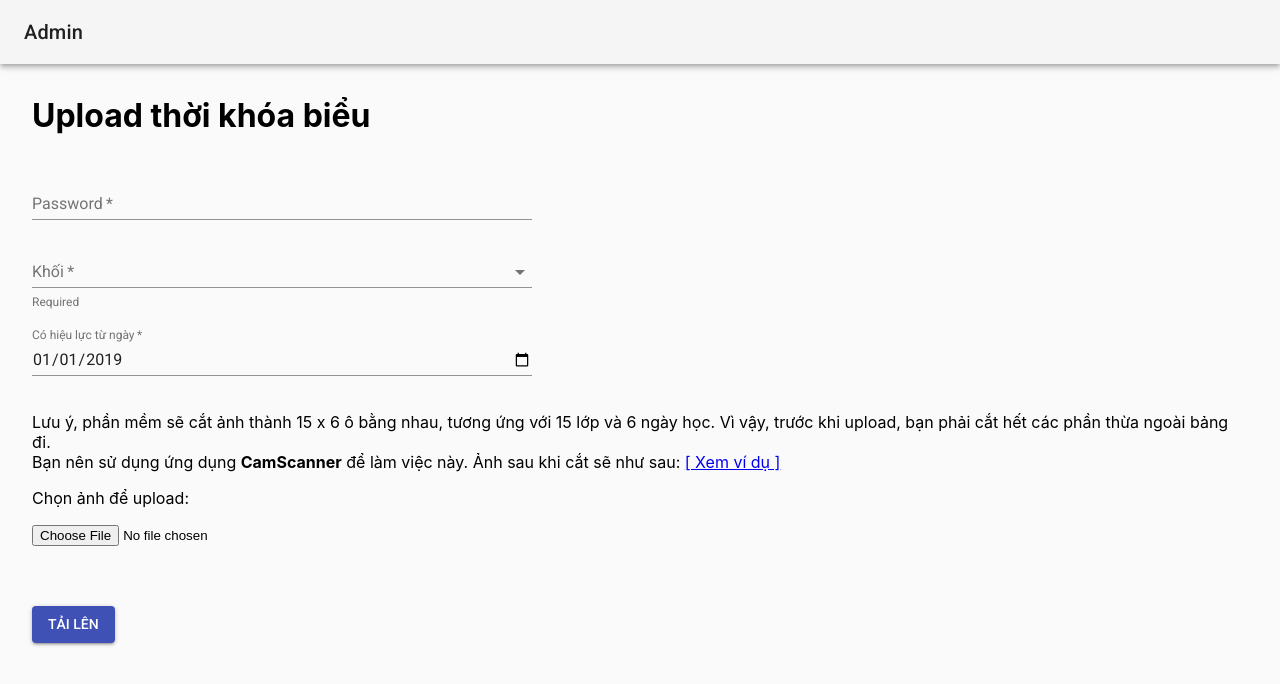
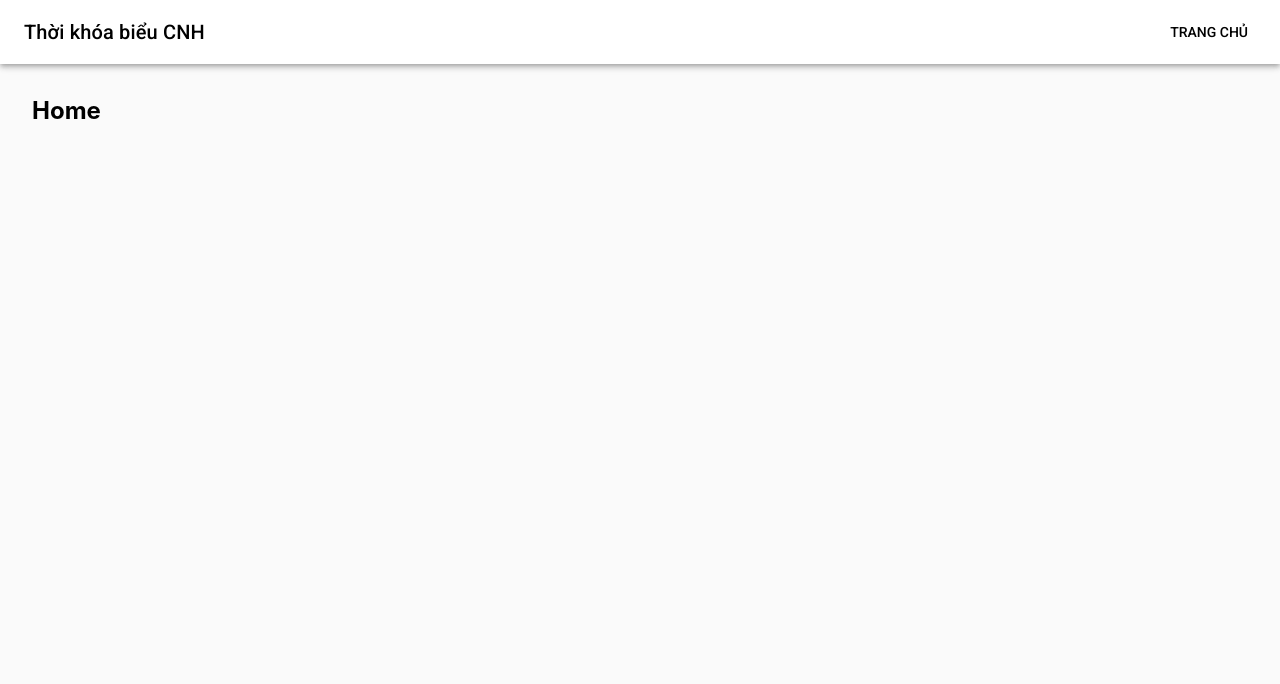
Before and after one commit to ngxson/tkbcnh-frontend, a React (Create React App) app: page / in a window 1280 px wide. Shown: the top 684 px of the page. Built offline with nearby package versions, Linux system fonts and the light colour scheme.

Commit message:
Header: fix and clean up

```diff
--- a/package.json
+++ b/package.json
@@ -9,6 +9,7 @@
     "react-dom": "^16.8.6",
     "react-file-base64": "^1.0.3",
     "react-image-file-resizer": "^0.1.7",
+    "react-router-dom": "^5.0.0",
     "react-scripts": "3.0.0"
   },
   "scripts": {
--- a/src/App.js
+++ b/src/App.js
@@ -1,27 +1,31 @@
 import React from 'react';
-import Admin from './layouts/Admin';
+import AdminLayout from './layouts/Admin';
 import './App.css';
-import AppBar from '@material-ui/core/AppBar';
-import Toolbar from '@material-ui/core/Toolbar';
-import Typography from '@material-ui/core/Typography';
+import Header from './components/Header';
 import CssBaseline from '@material-ui/core/CssBaseline';
+import { BrowserRouter as Router, Route, Link } from "react-router-dom";
 
 function App() {
   return (
-    <React.Fragment>
-      <CssBaseline />
-      <AppBar position="static" color="default">
-        <Toolbar>
-          <Typography variant="h6" color="inherit">
-            Admin
-          </Typography>
-        </Toolbar>
-      </AppBar>
-      <div className="mainView">
-        <Admin />
-      </div>
-    </React.Fragment>
+    <Router>
+      <React.Fragment>
+        <CssBaseline />
+        <Header />
+        <div className="mainView">
+          <Route exact path="/" component={Home} />
+          <Route path="/admin" component={Admin} />
+        </div>
+      </React.Fragment>
+    </Router>
   );
 }
 
+function Home() {
+  return <h2>Home</h2>
+}
+
+function Admin() {
+  return <AdminLayout />
+}
+
 export default App;
--- /dev/null
+++ b/src/components/Header.js
@@ -0,0 +1,57 @@
+import React from 'react'
+import AppBar from '@material-ui/core/AppBar'
+import Toolbar from '@material-ui/core/Toolbar'
+import Button from '@material-ui/core/Button'
+import Typography from '@material-ui/core/Typography'
+import PropTypes from 'prop-types'
+import { withRouter } from 'react-router'
+
+const styles = {
+  root: {
+    flexGrow: 1,
+    display: 'fixed',
+  },
+  grow: {
+    flexGrow: 1,
+  },
+  menuButton: {
+    marginLeft: -12,
+    marginRight: 20,
+  },
+};
+
+class Header extends React.Component {
+  static propTypes = {
+    match: PropTypes.object.isRequired,
+    location: PropTypes.object.isRequired,
+    history: PropTypes.object.isRequired
+  }
+
+  render() {
+    const { match, location, history } = this.props
+
+    const path = location.pathname
+    const defaultTitle = 'Thời khóa biểu CNH'
+    var title = defaultTitle
+    if (path.startsWith('/admin')) title = 'Admin'
+
+    const goToHome = () => window.location.href = '/'
+
+    return (
+      <div style={styles.root}>
+        <AppBar position="static" color="inherit">
+          <Toolbar>
+            <Typography variant="h6" color="inherit" style={styles.grow}>
+              {title}
+            </Typography>
+            <Button color="inherit" onClick={goToHome}>Trang chủ</Button>
+          </Toolbar>
+        </AppBar>
+      </div>
+    )
+  }
+}
+
+const AdaptiveHeader = withRouter(Header)
+
+export default AdaptiveHeader
```
Also changed, not shown: 1 other file (tests, documents, lock files or other folders).
